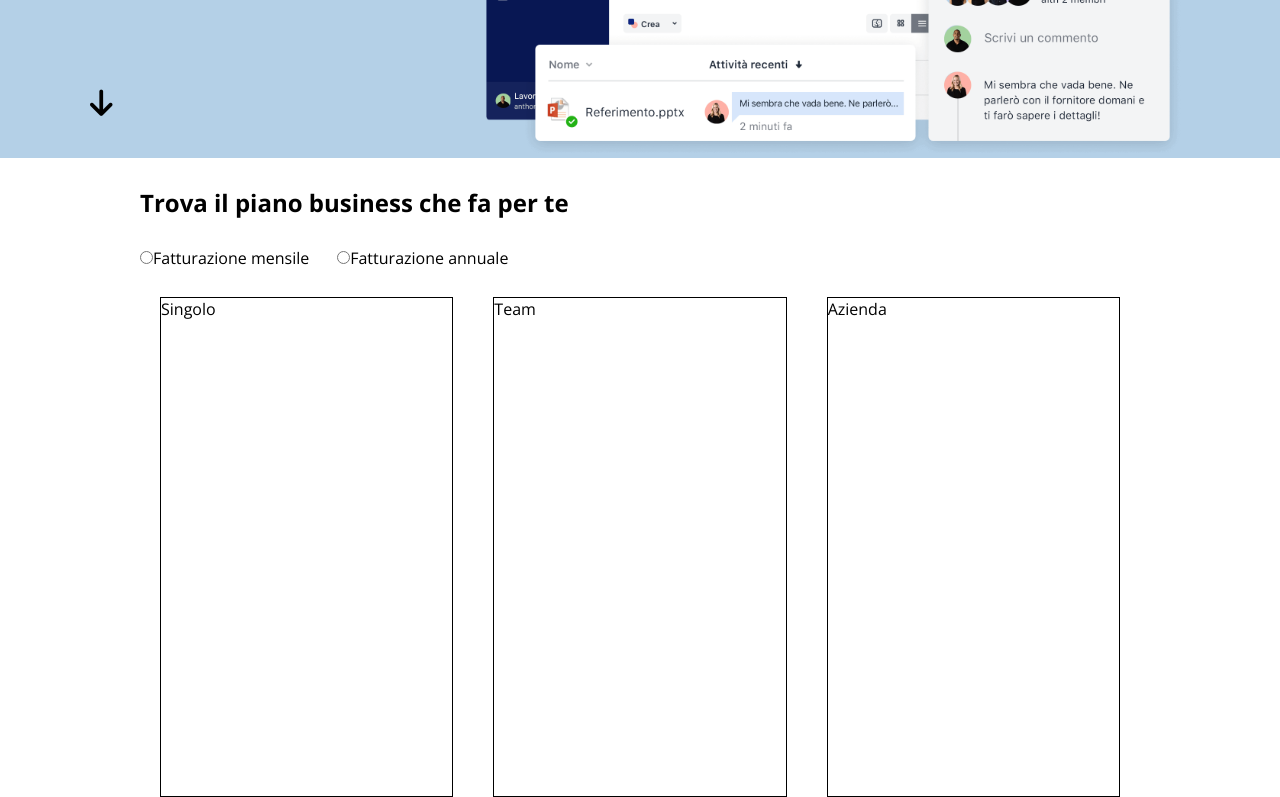
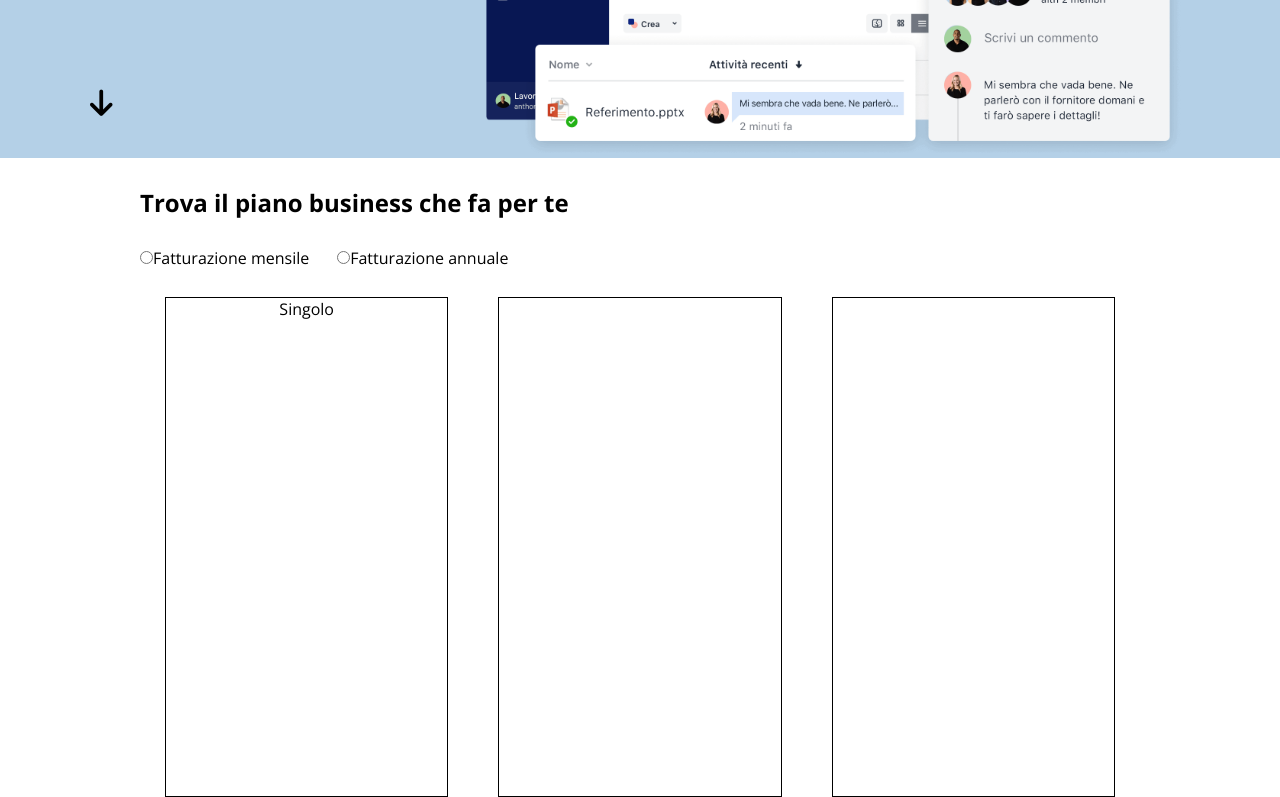
Before and after one commit to DomenicoDeSalvo/htmlcss-dropbox, a plain HTML site: page index.html in a window 1280 px wide. Shown: the part 567-1364 px from the top of the page. Drawn offline with nearby package versions, Linux system fonts and the light colour scheme.

Commit message:
Fixes minor problems

```diff
--- a/css/style.css
+++ b/css/style.css
@@ -121,19 +121,18 @@ body{
     margin: 28px 0;
 }
 
-.section__plans .card{
-    border: 1px solid black;
-    margin: 0 20px;
-}
-
 .billing{
     display: flex;
     gap: 28px;
     margin-bottom: 28px;
 }
 
-.section__plans .card{
-    display: flex;
+.section__plans .col-4{
+    padding: 0 25px;
+}
+
+.card{
+    border: 1px solid black;
 }
 
 .card__title{
@@ -142,8 +141,9 @@ body{
 
 
 
+
 /* debug */
 .card{
-    border: 1px solid red;
+
     min-height: 500px;
 }
--- a/index.html
+++ b/index.html
@@ -76,28 +76,20 @@
                         <li><input type="radio" name="billing">Fatturazione mensile</li>
                         <li><input type="radio" name="billing">Fatturazione annuale</li>
                     </ul>
+                </div>
+                <div class="container-sm">
                     <div class="row">
                         <div class="col-4">
                             <div class="card">
                                 <div class="card__title">Singolo</div>
-
                             </div>
                         </div>
                         <div class="col-4">
-                            <div class="card">
-                                <div class="card__title">Team</div>
-
-                            </div>
+                            <div class="card"></div>
                         </div>
-
                         <div class="col-4">
-                            <div class="card">
-                                <div class="card__title">Azienda</div>
-
-                            </div>
+                            <div class="card"></div>
                         </div>
-                        <div class="col-12"></div>
-
                     </div>
                 </div>
             </section>
```
